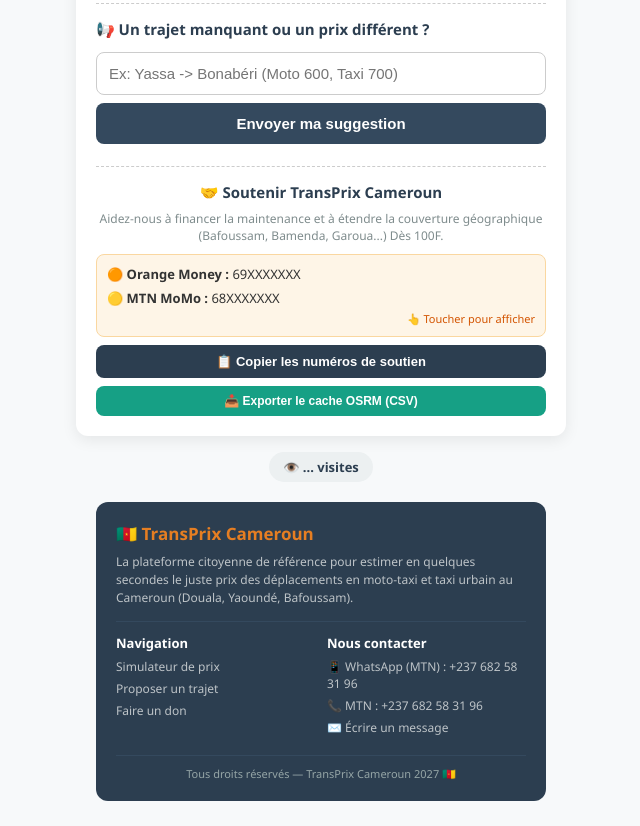
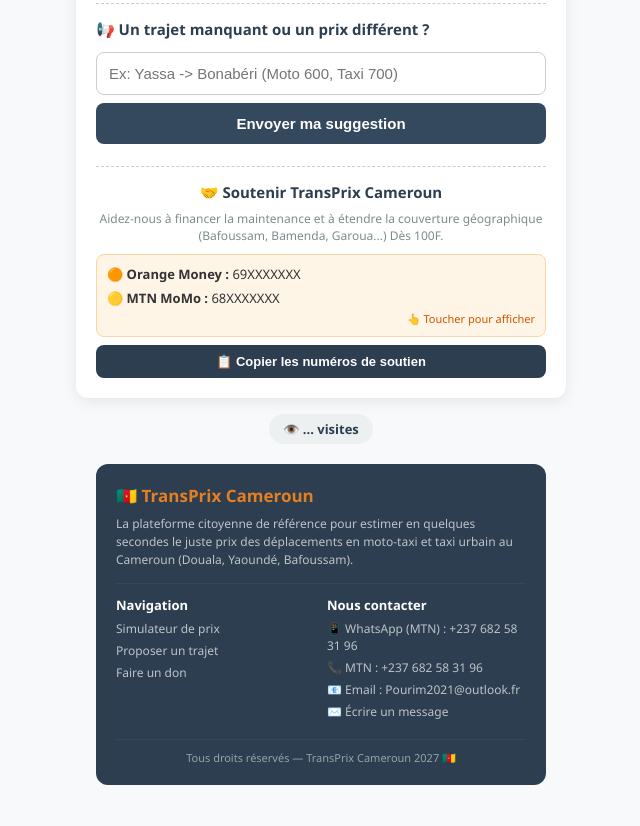
Before and after one commit to shavez732/transprix-douala, a plain HTML site: page index.html in a window 1280 px wide. Shown: the part 713-1539 px from the top of the page, without its empty margins (319-959 px from the left). Drawn offline with Linux system fonts and the light colour scheme; no server answers.

Commit message:
Update index.html

```diff
--- a/index.html
+++ b/index.html
@@ -171,7 +171,7 @@
     <button type="button" onclick="navigator.clipboard.writeText('OM: 691346838 | MoMo: 682583196'); alert('Numéros de don copiés !');" style="background: #2c3e50; margin-top: 8px; font-size: 13px; padding: 9px;">
         📋 Copier les numéros de soutien
     </button>
-<button type="button" onclick="exporterCacheOSRM()" style="background: #16a085; margin-top: 8px; font-size: 12px; padding: 8px;">
+<button id="btnExportOSRM" type="button" onclick="exporterCacheOSRM()" style="display: none; background: #16a085; margin-top: 8px; font-size: 12px; padding: 8px;">
   📥 Exporter le cache OSRM (CSV)
 </button>
 </div>
@@ -200,6 +200,7 @@
       <h4>Nous contacter</h4>
       <a href="https://wa.me" target="_blank">📱 WhatsApp (MTN) : +237 682 58 31 96</a>
       <a href="tel:+237682583196">📞 MTN : +237 682 58 31 96</a>
+      <a href="mailto:Pourim2021@outlook.fr">📧 Email : Pourim2021@outlook.fr</a>
       <a href="#formSuggestion">✉️ Écrire un message</a>
     </div>
   </div>
```
